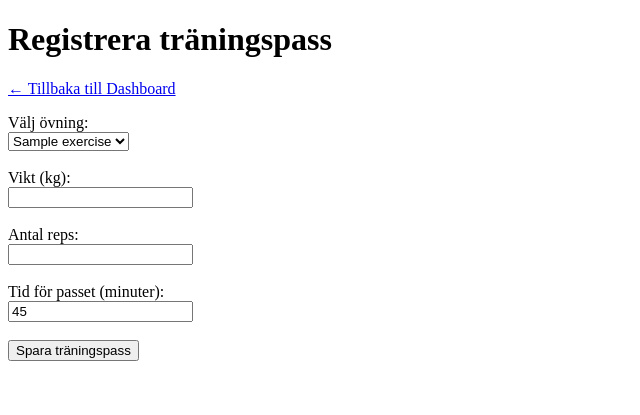
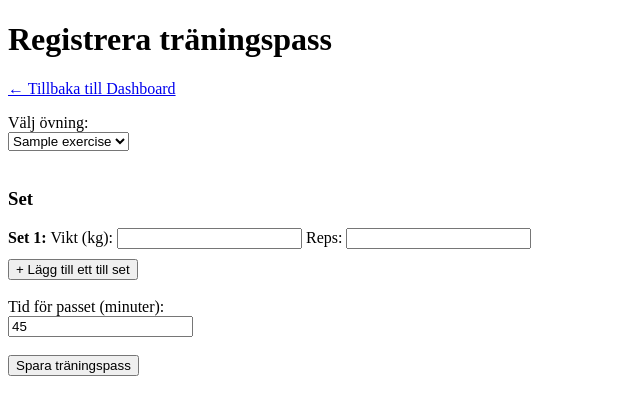
Before and after one commit to Sekiro0821/Trainify, a PHP site: page /workouts.php in a window 1280 px wide. Shown: the top 415 px of the page, without its empty margins (0-640 px from the left). Run offline with PHP 8.4, Linux system fonts and the light colour scheme; the visitor is signed in with stand-in values (Sample User, id 1); tables that the repository leaves empty or names only in its code hold one stand-in row (values such as "Sample post").

Commit message:
lade till javascript för extra sets per pass

```diff
--- a/assets/js/script.js
+++ b/assets/js/script.js
@@ -0,0 +1,38 @@
+document.addEventListener("DOMContentLoaded", function () {
+    const addSetBtn = document.getElementById("add-set-btn");
+    const setsContainer = document.getElementById("sets-container");
+
+    // Kör bara koden om vi befinner oss på en sida som har dessa knappar (workouts.php)
+    if (addSetBtn && setsContainer) {
+        let setCount = 1;
+
+        addSetBtn.addEventListener("click", function () {
+            setCount++;
+
+            // Skapa en ny <div> för det nya setet
+            const setRow = document.createElement("div");
+            setRow.className = "set-row";
+            setRow.style.marginBottom = "10px";
+
+            setRow.innerHTML = `
+                <strong>Set ${setCount}:</strong>
+                <label>Vikt (kg):</label>
+                <input type="number" step="0.5" name="weights[]" min="0" required>
+
+                <label>Reps:</label>
+                <input type="number" name="reps[]" min="1" required>
+
+                <button type="button" class="remove-set-btn">Ta bort</button>
+            `;
+
+            // Lägg in den nya raden på sidan
+            setsContainer.appendChild(setRow);
+
+            // Gör så att "Ta bort"-knappen tar bort just denna rad
+            const removeBtn = setRow.querySelector(".remove-set-btn");
+            removeBtn.addEventListener("click", function () {
+                setRow.remove();
+            });
+        });
+    }
+});
--- a/workouts.php
+++ b/workouts.php
@@ -16,12 +16,23 @@ $exercises = $stmt->fetchAll(PDO::FETCH_ASSOC);
 // 2. Hantera formuläret när användaren skickar in ett träningspass
 if ($_SERVER["REQUEST_METHOD"] === "POST") {
     $exerciseId = (int)$_POST["exercise_id"];
-    $weight     = (float)$_POST["weight"];
-    $reps       = (int)$_POST["reps"];
+    $weights    = $_POST["weights"]; // Nu en array med alla vikter!
+    $repsList   = $_POST["reps"];    // Nu en array med alla reps!
     $duration   = (int)$_POST["duration"];
 
-    // Räkna ut XP (50 grund-XP + vikt * reps)
-    $earnedXP = 50 + (int)($weight * $reps);
+    // Räkna ut XP: 50 grund-XP + (vikt * reps) för VARJE set
+    $earnedXP = 50;
+    $maxWeightInSession = 0;
+
+    for ($i = 0; $i < count($weights); $i++) {
+        $w = (float)$weights[$i];
+        $r = (int)$repsList[$i];
+        $earnedXP += (int)($w * $r);
+
+        if ($w > $maxWeightInSession) {
+            $maxWeightInSession = $w;
+        }
+    }
 
     try {
         $pdo->beginTransaction();
@@ -45,38 +56,40 @@ if ($_SERVER["REQUEST_METHOD"] === "POST") {
         ]);
         $workoutExerciseId = $pdo->lastInsertId();
 
-        // Steg C: Spara set, vikt och reps i sets
+        // Steg C: Loopa igenom alla set och spara dem i sets-tabellen
         $sqlSet = "INSERT INTO sets (workout_exercise_id, reps, set_number, weight)
                    VALUES (:workout_exercise_id, :reps, :set_number, :weight)";
         $stmtSet = $pdo->prepare($sqlSet);
-        $stmtSet->execute([
-            ':workout_exercise_id' => $workoutExerciseId,
-            ':reps'                => $reps,
-            ':set_number'          => 1,
-            ':weight'              => $weight
-        ]);
 
-        // Bekräfta att allt sparades i databasen
+        for ($i = 0; $i < count($weights); $i++) {
+            $stmtSet->execute([
+                ':workout_exercise_id' => $workoutExerciseId,
+                ':reps'                => (int)$repsList[$i],
+                ':set_number'          => $i + 1,
+                ':weight'              => (float)$weights[$i]
+            ]);
+        }
+
         $pdo->commit();
 
-        // Ge användaren XP och uppdatera level (från functions.php)
-        $xpResult = addXP($pdo, $userId, $earnedXP);
+        // Ge användaren XP och uppdatera level
+        addXP($pdo, $userId, $earnedXP);
 
-        // Kolla Achievement 1: "Första passet!" (ID 1)
+        // Kolla Achievement 1: "Första passet!"
         $ach1 = unlockAchievement($pdo, $userId, 1);
         if ($ach1) {
             $unlockedList[] = $ach1;
         }
 
-        // Kolla Achievement 2: "Tungviktare" (ID 2) om vikten är 100 kg eller mer
-        if ($weight >= 100) {
+        // Kolla Achievement 2: "Tungviktare" (om något av seten var >= 100 kg)
+        if ($maxWeightInSession >= 100) {
             $ach2 = unlockAchievement($pdo, $userId, 2);
             if ($ach2) {
                 $unlockedList[] = $ach2;
             }
         }
 
-        $successMessage = "Passet är sparat! Du tjänade " . $earnedXP . " XP.";
+        $successMessage = "Passet med " . count($weights) . " set är sparat! Du tjänade " . $earnedXP . " XP.";
 
     } catch (PDOException $e) {
         $pdo->rollBack();
@@ -119,16 +132,28 @@ if ($_SERVER["REQUEST_METHOD"] === "POST") {
             <?php endforeach; ?>
         </select><br><br>
 
-        <label>Vikt (kg):</label><br>
-        <input type="number" step="0.5" name="weight" min="0" required><br><br>
+        <h3>Set</h3>
+        <div id="sets-container">
+            <div class="set-row" style="margin-bottom: 10px;">
+                <strong>Set 1:</strong>
+                <label>Vikt (kg):</label>
+                <input type="number" step="0.5" name="weights[]" min="0" required>
 
-        <label>Antal reps:</label><br>
-        <input type="number" name="reps" min="1" required><br><br>
+                <label>Reps:</label>
+                <input type="number" name="reps[]" min="1" required>
+            </div>
+        </div>
+
+        <button type="button" id="add-set-btn">+ Lägg till ett till set</button>
+        <br><br>
 
         <label>Tid för passet (minuter):</label><br>
         <input type="number" name="duration" min="1" value="45" required><br><br>
 
         <button type="submit">Spara träningspass</button>
     </form>
+
+    <!-- Ändra sökvägen här om din JS-fil ligger i en annan mapp eller har ett annat namn -->
+    <script src="assets/js/script.js"></script>
 </body>
 </html>
```
